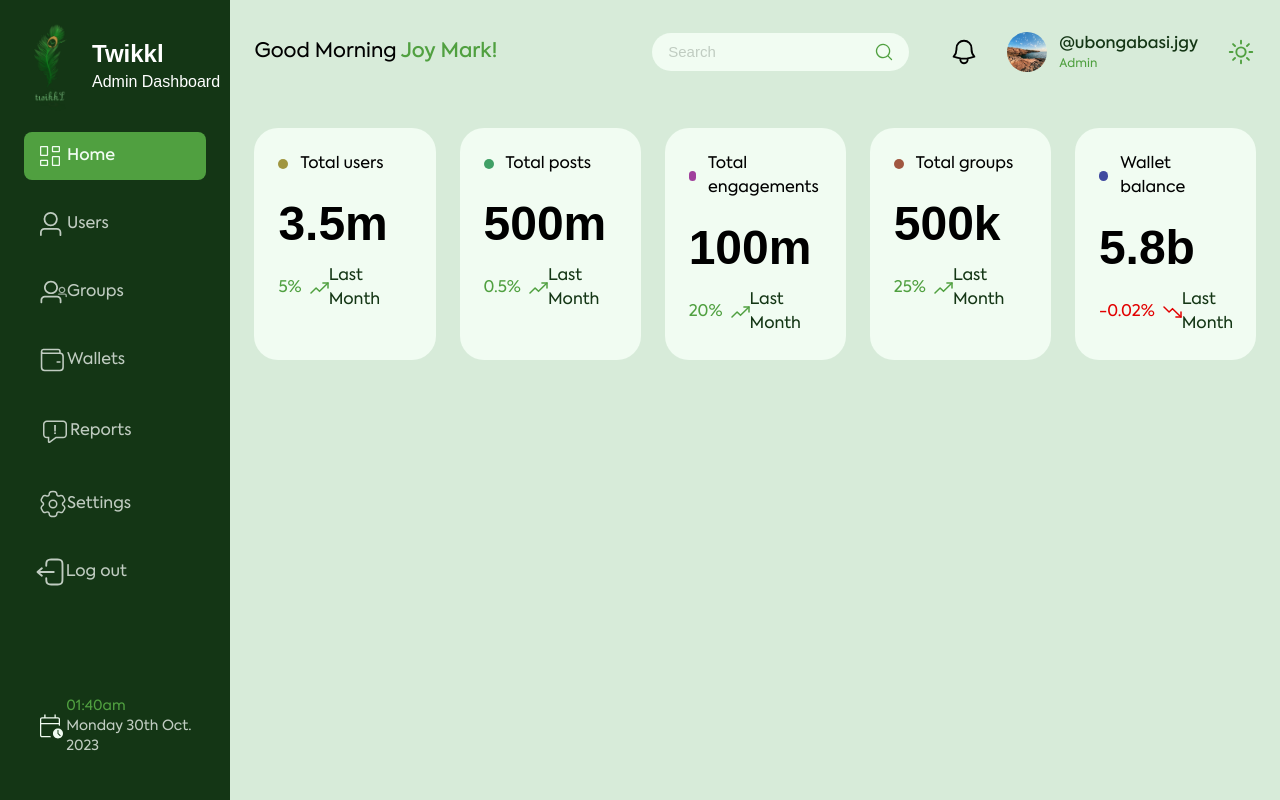
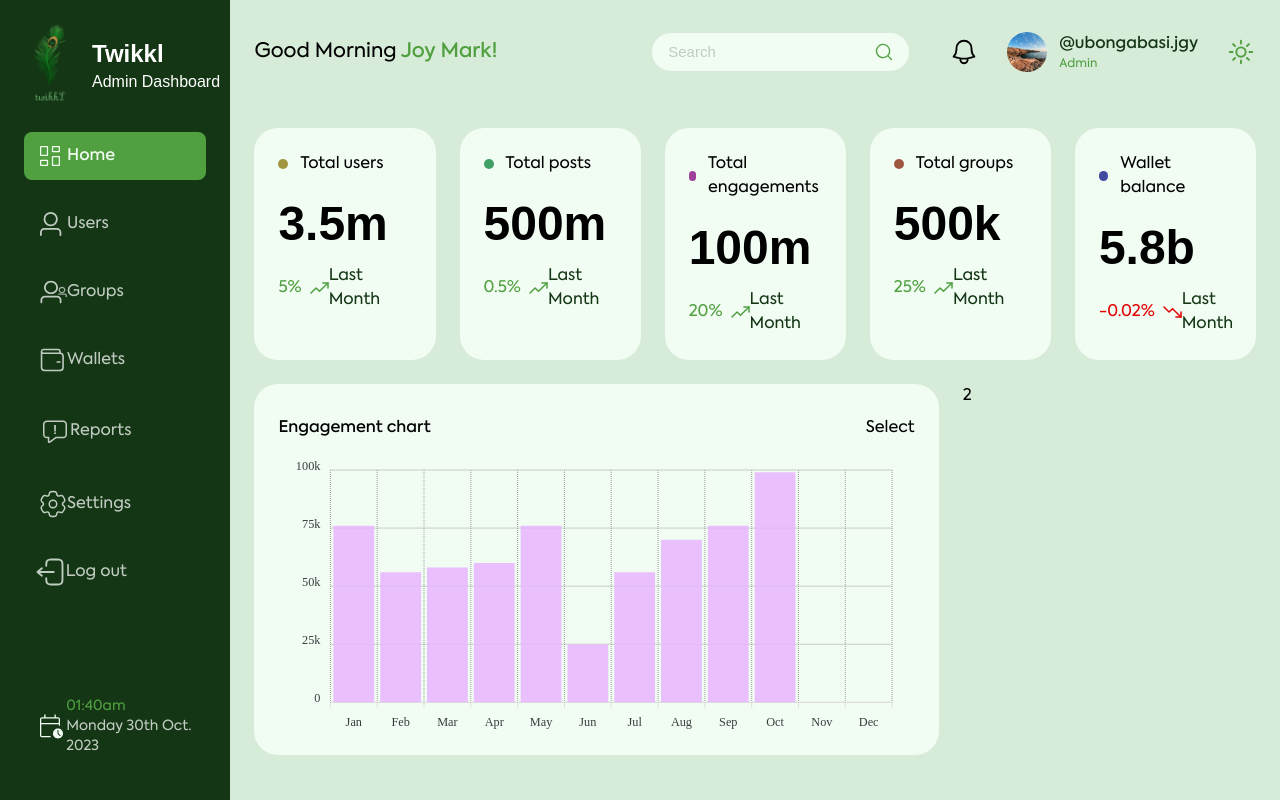
Before and after one commit to JiggyDevs/twikkl-dashboard, a Next.js app: page /dashboard in a window 1280 px wide. Built offline with nearby package versions, Linux system fonts and the light colour scheme; a web font is replaced by a local one.

Commit message:
feat: dashboard home(engagement chart) WIP

```diff
--- a/package.json
+++ b/package.json
@@ -9,9 +9,11 @@
     "lint": "next lint"
   },
   "dependencies": {
+    "apexcharts": "^3.44.2",
     "clsx": "^2.0.0",
     "next": "14.0.3",
     "react": "^18",
+    "react-apexcharts": "^1.4.1",
     "react-dom": "^18"
   },
   "devDependencies": {
--- a/src/app/(pages)/dashboard/(index)/page.tsx
+++ b/src/app/(pages)/dashboard/(index)/page.tsx
@@ -1,10 +1,16 @@
-import CardWrapper from "@/app/ui/dashboard/CardWrapper";
+import CardWrapper from "@/app/ui/organisms/dashboard/CardWrapper";
+import EngagementChart from "@/app/ui/organisms/dashboard/EngagementChart";
 
 const Page = () => {
   return (
-    <div className="grid">
+    <div className="grid gap-y-6">
       <CardWrapper />
-      <div className=""></div>
+      <div className="grid md:grid-cols-[0.7fr_0.3fr] gap-x-6">
+        <div className="w-full">
+          <EngagementChart />
+        </div>
+        <div className="">2</div>
+      </div>
     </div>
   );
 };
--- a/src/app/lib/data/index.ts
+++ b/src/app/lib/data/index.ts
@@ -15,3 +15,11 @@ export const navLinks = [
   { name: "Reports", href: "/dashboard/reports", icon: ReportsIcon },
   { name: "Settings", href: "/dashboard/settings", icon: SettingsIcon },
 ];
+
+export const cardsColorMap = {
+  user: "bg-[#A09640]",
+  post: "bg-[#40A066]",
+  engagement: "bg-[#A0409C]",
+  group: "bg-[#A05740]",
+  wallet: "bg-[#404AA0]",
+};
--- /dev/null
+++ b/src/app/ui/atoms/Select.tsx
@@ -0,0 +1,14 @@
+import React from "react";
+
+const Select = () => {
+  const options = [
+    { label: "mon", option: 1 },
+    { label: "tue", option: 2 },
+    { label: "wed", option: 3 },
+    { label: "thurs", option: 4 },
+    { label: "fri", option: 5 },
+  ];
+  return <div>Select</div>;
+};
+
+export default Select;
--- a/src/app/ui/dashboard/Card.tsx
+++ b/src/app/ui/organisms/dashboard/Card.tsx
@@ -1,19 +1,12 @@
 import clsx from "clsx";
-import { TrendsDownIcon, TrendsUpIcon } from "../../../../public/svg";
-
-const colorMap = {
-  user: "bg-[#A09640]",
-  post: "bg-[#40A066]",
-  engagement: "bg-[#A0409C]",
-  group: "bg-[#A05740]",
-  wallet: "bg-[#404AA0]",
-};
+import { TrendsDownIcon, TrendsUpIcon } from "../../../../../public/svg";
+import { cardsColorMap } from "@/app/lib/data";
 
 const Card = ({
-  type,
-  label,
-  percentage,
-  value,
+  type = "",
+  label = "",
+  percentage = 0,
+  value = "",
 }: {
   label: string;
   type: string;
@@ -28,13 +21,13 @@ const Card = ({
         <span
           className={clsx(
             "h-[0.625rem] w-[0.625rem] rounded-full",
-            colorMap[type as keyof typeof colorMap]
+            cardsColorMap[type as keyof typeof cardsColorMap]
           )}
         ></span>
-        <h3>{label || ""}</h3>
+        <h3>{label}</h3>
       </div>
       <div className="flex flex-col gap-y-4">
-        <h1 className="text-5xl font-bold">{value || ""}</h1>
+        <h1 className="text-5xl font-bold">{value}</h1>
         <div className="flex justify-between items-center">
           <div
             className={clsx(
@@ -42,7 +35,7 @@ const Card = ({
               isPercentageIncrease ? "text-twikkl-primary" : "text-[#E20000]"
             )}
           >
-            <span className="">{percentage || 0}%</span>
+            <span className="">{percentage}%</span>
             {isPercentageIncrease ? <TrendsUpIcon /> : <TrendsDownIcon />}
           </div>
           <div className="text-twikkl-main">Last Month</div>
--- a/src/app/ui/dashboard/CardWrapper.tsx
+++ b/src/app/ui/organisms/dashboard/CardWrapper.tsx
@@ -1,5 +1,5 @@
 import Card from "./Card";
-import data from "../../lib/data/index.json";
+import data from "../../../lib/data/index.json";
 
 const CardWrapper = () => {
   return (
--- /dev/null
+++ b/src/app/ui/organisms/dashboard/EngagementChart.tsx
@@ -0,0 +1,106 @@
+"use client";
+
+import dynamic from "next/dynamic";
+import Select from "../../atoms/Select";
+
+const Chart = dynamic(() => import("react-apexcharts"), { ssr: false });
+
+const EngagementChart = () => {
+  const chartData = [
+    { key: "Jan", value: 76 },
+    { key: "Feb", value: 56 },
+    { key: "Mar", value: 58 },
+    { key: "Apr", value: 60 },
+    { key: "May", value: 76 },
+    { key: "Jun", value: 25 },
+    { key: "Jul", value: 56 },
+    { key: "Aug", value: 70 },
+    { key: "Sep", value: 76 },
+    { key: "Oct", value: 99 },
+    { key: "Nov", value: 0 },
+    { key: "Dec", value: 0 },
+  ];
+  const chart = {
+    options: {
+      xaxis: {
+        labels: {
+          style: {
+            fontSize: "0.768rem",
+            fontFamily: "__axiforma_b37546",
+          },
+        },
+      },
+      yaxis: {
+        labels: {
+          style: {
+            fontSize: "0.768rem",
+            fontFamily: "__axiforma_b37546",
+          },
+          formatter: (value: number) => `${value === 0 ? value : value + "k"}`,
+        },
+        tickAmount: 4,
+        min: 0,
+        max: 100,
+      },
+      chart: {
+        toolbar: {
+          show: false,
+        },
+      },
+      dataLabels: {
+        enabled: false,
+      },
+      grid: {
+        borderColor: "#9f9d9d",
+        strokeDashArray: 1,
+        xaxis: {
+          lines: {
+            show: true,
+          },
+        },
+        yaxis: {
+          lines: {
+            show: true,
+          },
+        },
+      },
+      colors: ["#8d3db0"],
+      states: {
+        normal: {
+          filter: { type: "lighten", value: 0.4 },
+        },
+        hover: {
+          filter: { type: "darken", value: 1 },
+        },
+      },
+    },
+    series: [
+      {
+        name: "engagement",
+        data: chartData.map((val) => ({
+          y: val.value + "k",
+          x: val.key,
+          columnWidthOffset: 8,
+        })),
+      },
+    ],
+  };
+
+  return (
+    <div className="w-full bg-twikkl-tertiary rounded-3xl pt-8 px-2 md:px-6">
+      <div className="flex justify-between">
+        <h2 className="font-medium">Engagement chart</h2>
+        <Select />
+      </div>
+      <Chart
+        options={chart.options}
+        series={chart.series}
+        type="bar"
+        height={300}
+        width="100%"
+      />
+    </div>
+  );
+};
+
+export default EngagementChart;
```
Also changed, not shown: 1 other file (tests, documents, lock files or other folders).
